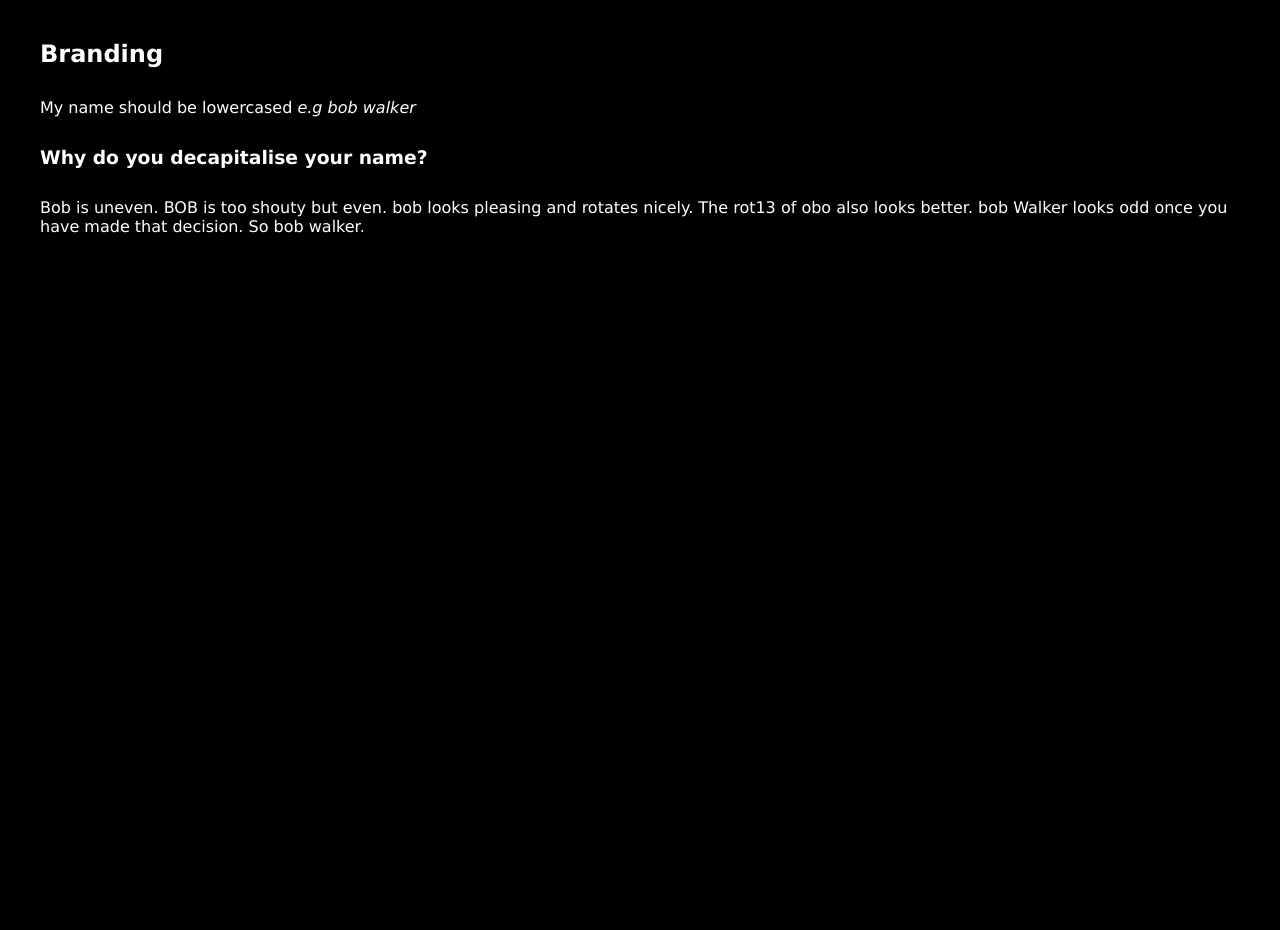
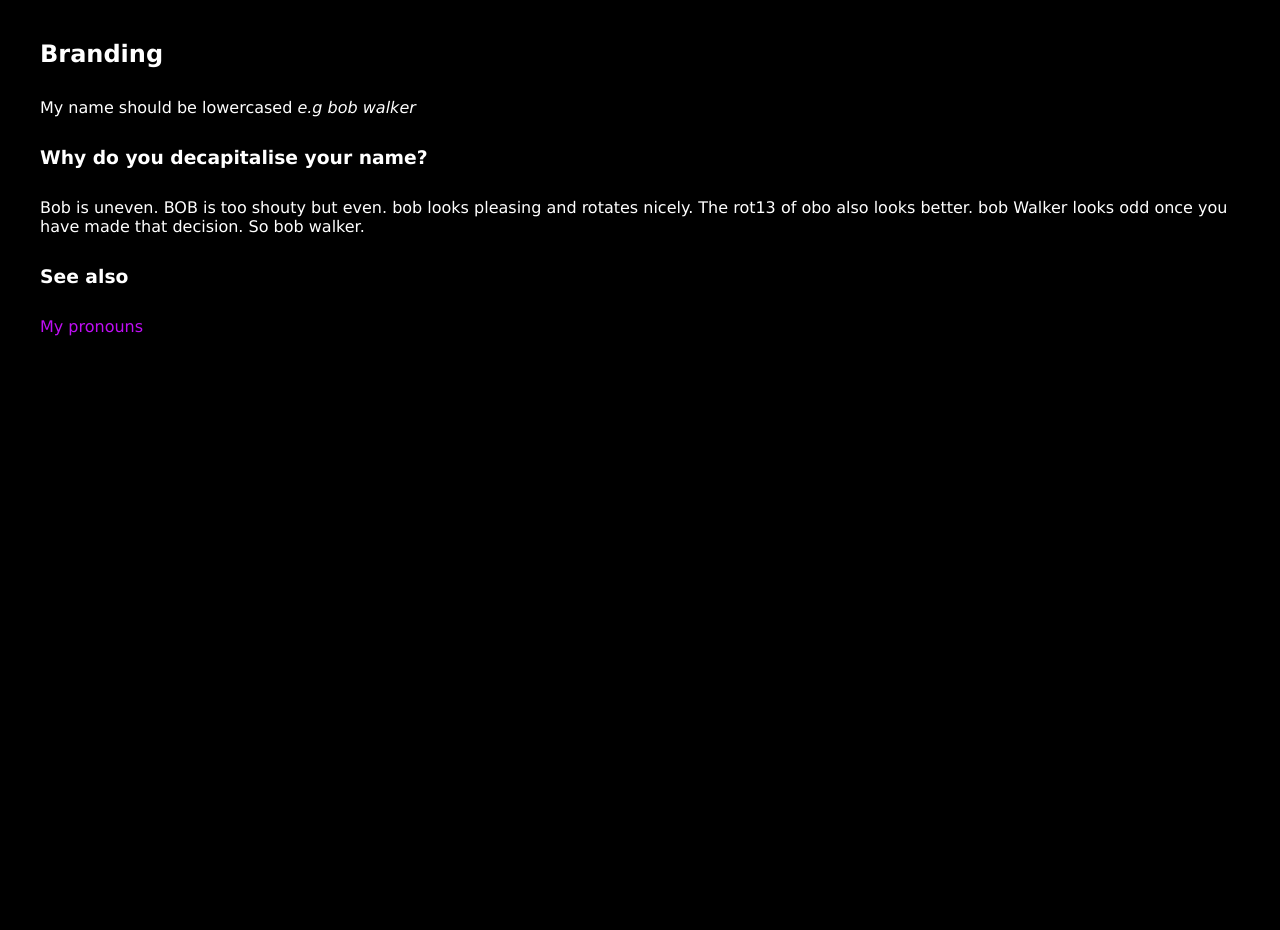
Before and after one commit to rjw1/randomness.org.uk, a Jekyll site: the page built from branding/index.md, in a window 1280 px wide. Built offline with Jekyll 4.4.1, drawn with Linux system fonts in a browser that asks for light colours.

Commit message:
Cross link branding and pronouns

```diff
--- a/branding/index.md
+++ b/branding/index.md
@@ -10,3 +10,7 @@ My name should be lowercased _e.g bob walker_
 
 Bob is uneven. BOB is too shouty but even. bob looks pleasing and rotates nicely. The rot13 of obo also looks better.
 bob Walker looks odd once you have made that decision. So bob walker.
+
+### See also ###
+
+[My pronouns](https://randomness.org.uk/pronouns)
```
Also changed, not shown: pronouns/index.md (+4 -0 lines).
